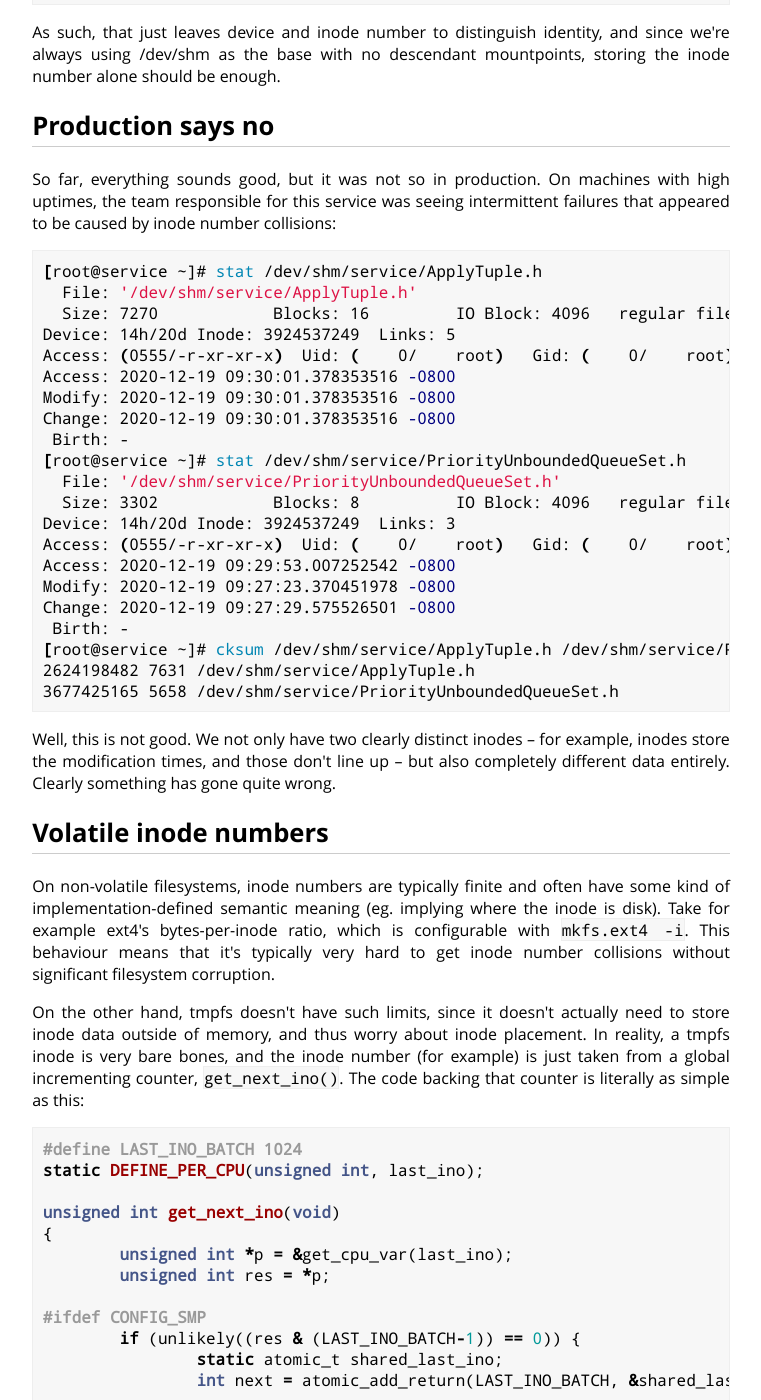
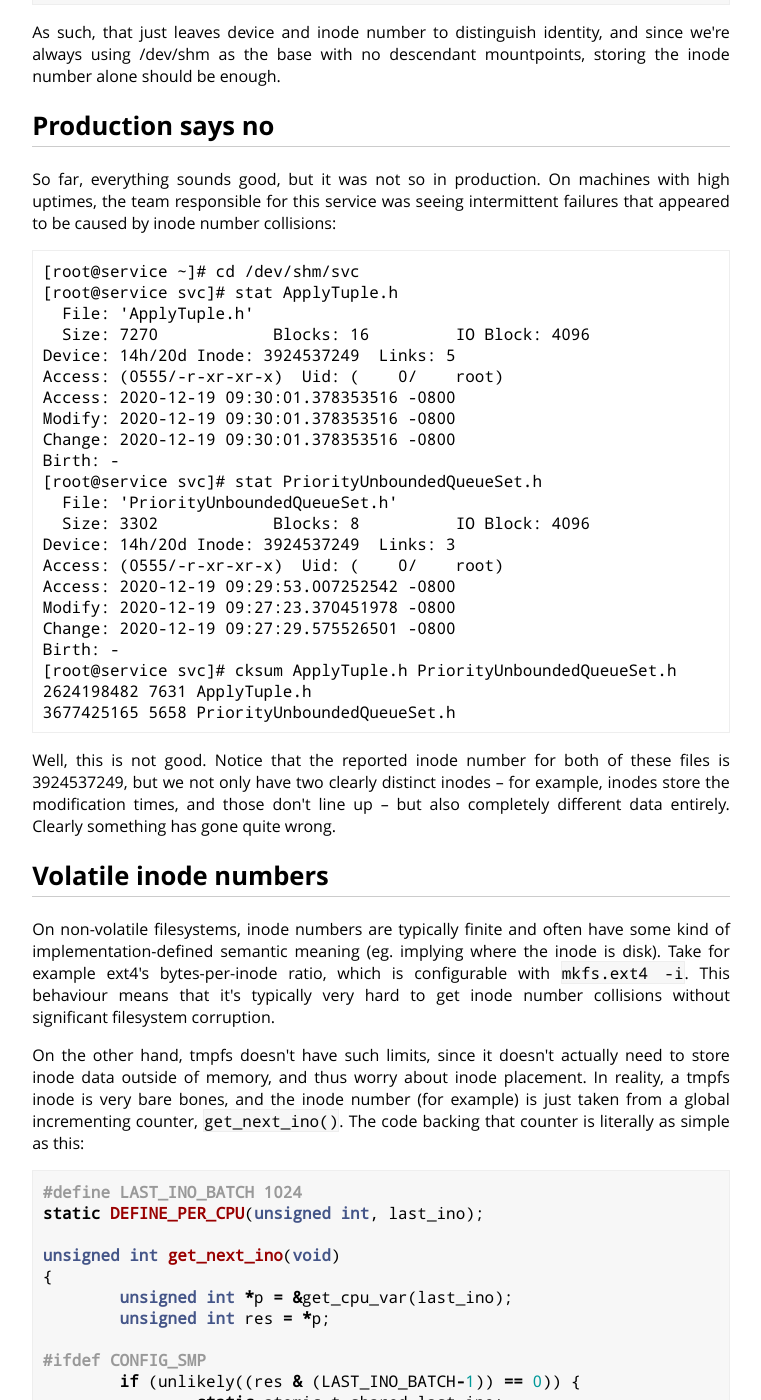
Before and after one commit to cdown/chrisdown.name, a Jekyll site: the page built from _posts/2021-07-02-tmpfs-inode-corruption-introducing-inode64.md, in a window 1280 px wide and 1400 px high, scrolled down 1123 px. Shown: the whole window, without its empty margins (259-1020 px from the left). Built offline with Jekyll 4.4.1, drawn with Linux system fonts in a browser that asks for light colours; some of the changed text lies outside the part shown.

Commit message:
tmpfs post: Wrap better for content width

```diff
--- a/_posts/2021-07-02-tmpfs-inode-corruption-introducing-inode64.md
+++ b/_posts/2021-07-02-tmpfs-inode-corruption-introducing-inode64.md
@@ -14,7 +14,7 @@ As part of this lifecycle, this service stores a mapping from each file's inode
 number to its own metadata relevant to the data retrieved. Simple enough, and
 on the face of it this seems fine: generally the contract the kernel provides
 is that as long as the device, inode number, and generation are the same, this
-is guaranteed to point to the same data during one period of uptime.
+is guaranteed to point to the same data during the lifetime of the kernel.
 
 This is made even simpler by the fact that tmpfs doesn't support inode
 generations -- `ioctl(FS_IOC_GETVERSION)` returns `ENOTTY`:
@@ -64,31 +64,31 @@ So far, everything sounds good, but it was not so in production. On machines
 with high uptimes, the team responsible for this service was seeing
 intermittent failures that appeared to be caused by inode number collisions:
 
-{% highlight bash %}
-[root@service ~]# stat /dev/shm/service/ApplyTuple.h
-  File: '/dev/shm/service/ApplyTuple.h'
-  Size: 7270            Blocks: 16         IO Block: 4096   regular file
-Device: 14h/20d Inode: 3924537249  Links: 5
-Access: (0555/-r-xr-xr-x)  Uid: (    0/    root)   Gid: (    0/    root)
-Access: 2020-12-19 09:30:01.378353516 -0800
-Modify: 2020-12-19 09:30:01.378353516 -0800
-Change: 2020-12-19 09:30:01.378353516 -0800
- Birth: -
-[root@service ~]# stat /dev/shm/service/PriorityUnboundedQueueSet.h
-  File: '/dev/shm/service/PriorityUnboundedQueueSet.h'
-  Size: 3302            Blocks: 8          IO Block: 4096   regular file
-Device: 14h/20d Inode: 3924537249  Links: 3
-Access: (0555/-r-xr-xr-x)  Uid: (    0/    root)   Gid: (    0/    root)
-Access: 2020-12-19 09:29:53.007252542 -0800
-Modify: 2020-12-19 09:27:23.370451978 -0800
-Change: 2020-12-19 09:27:29.575526501 -0800
- Birth: -
-[root@service ~]# cksum /dev/shm/service/ApplyTuple.h /dev/shm/service/PriorityUnboundedQueueSet.h
-2624198482 7631 /dev/shm/service/ApplyTuple.h
-3677425165 5658 /dev/shm/service/PriorityUnboundedQueueSet.h
-{% endhighlight %}
+    [root@service ~]# cd /dev/shm/svc
+    [root@service svc]# stat ApplyTuple.h
+      File: 'ApplyTuple.h'
+      Size: 7270            Blocks: 16         IO Block: 4096
+    Device: 14h/20d Inode: 3924537249  Links: 5
+    Access: (0555/-r-xr-xr-x)  Uid: (    0/    root)
+    Access: 2020-12-19 09:30:01.378353516 -0800
+    Modify: 2020-12-19 09:30:01.378353516 -0800
+    Change: 2020-12-19 09:30:01.378353516 -0800
+    Birth: -
+    [root@service svc]# stat PriorityUnboundedQueueSet.h
+      File: 'PriorityUnboundedQueueSet.h'
+      Size: 3302            Blocks: 8          IO Block: 4096
+    Device: 14h/20d Inode: 3924537249  Links: 3
+    Access: (0555/-r-xr-xr-x)  Uid: (    0/    root)
+    Access: 2020-12-19 09:29:53.007252542 -0800
+    Modify: 2020-12-19 09:27:23.370451978 -0800
+    Change: 2020-12-19 09:27:29.575526501 -0800
+    Birth: -
+    [root@service svc]# cksum ApplyTuple.h PriorityUnboundedQueueSet.h
+    2624198482 7631 ApplyTuple.h
+    3677425165 5658 PriorityUnboundedQueueSet.h
 
-Well, this is not good. We not only have two clearly distinct inodes -- for
+Well, this is not good. Notice that the reported inode number for both of these
+files is 3924537249, but we not only have two clearly distinct inodes -- for
 example, inodes store the modification times, and those don't line up -- but
 also completely different data entirely. Clearly something has gone quite
 wrong.
@@ -161,8 +162,9 @@ which gave some pause:
 
 {% highlight c %}
 /*
- * On a 32bit, non LFS stat() call, glibc will generate an EOVERFLOW
- * error if st_ino won't fit in target struct field.
+ * On a 32bit, non LFS stat() call, glibc will generate
+ * an EOVERFLOW error if st_ino won't fit in target struct
+ * field.
  */
 {% endhighlight %}
 
@@ -193,13 +195,13 @@ socket:
 
 {% highlight c %}
 int inet_diag_msg_attrs_fill(struct sock *sk, struct sk_buff *skb,
-			     struct inet_diag_msg *r, int ext,
-			     struct user_namespace *user_ns,
-			     bool net_admin)
+                             struct inet_diag_msg *r, int ext,
+                             struct user_namespace *user_ns,
+                             bool net_admin)
 {
-	/* ... */
-	r->idiag_inode = sock_i_ino(sk);
-	/* ... */
+        /* ... */
+        r->idiag_inode = sock_i_ino(sk);
+        /* ... */
 }
 {% endhighlight %}
 
@@ -208,18 +210,18 @@ the type of `idiag_inode` in `struct inet_diag_msg`?
 
 {% highlight c %}
 struct inet_diag_msg {
-	__u8	idiag_family;
-	__u8	idiag_state;
-	__u8	idiag_timer;
-	__u8	idiag_retrans;
+        __u8        idiag_family;
+        __u8        idiag_state;
+        __u8        idiag_timer;
+        __u8        idiag_retrans;
 
-	struct inet_diag_sockid id;
+        struct inet_diag_sockid id;
 
-	__u32	idiag_expires;
-	__u32	idiag_rqueue;
-	__u32	idiag_wqueue;
-	__u32	idiag_uid;
-	__u32	idiag_inode;  /* uh oh */
+        __u32        idiag_expires;
+        __u32        idiag_rqueue;
+        __u32        idiag_wqueue;
+        __u32        idiag_uid;
+        __u32        idiag_inode;  /* uh oh */
 };
 {% endhighlight %}
 
@@ -231,7 +233,9 @@ longer works because stat() (using `ino_t`) and netlink (using `__u32`) no
 longer agree about the socket's inode number:
 
 {% highlight bash %}
-# netlink says 3293907245 due to overflow, but proc says 16178809133
+# netlink says 3293907245 due to overflow,
+# but proc says 16178809133
+
 % ls -l /proc/996/fd
 total 0
 lrwx------ 1 root root 64 Feb 19 03:19 0 -> /dev/null
```
Also changed, not shown: other parts of _posts/2021-07-02-tmpfs-inode-corruption-introducing-inode64.md (+17 -16 lines).
